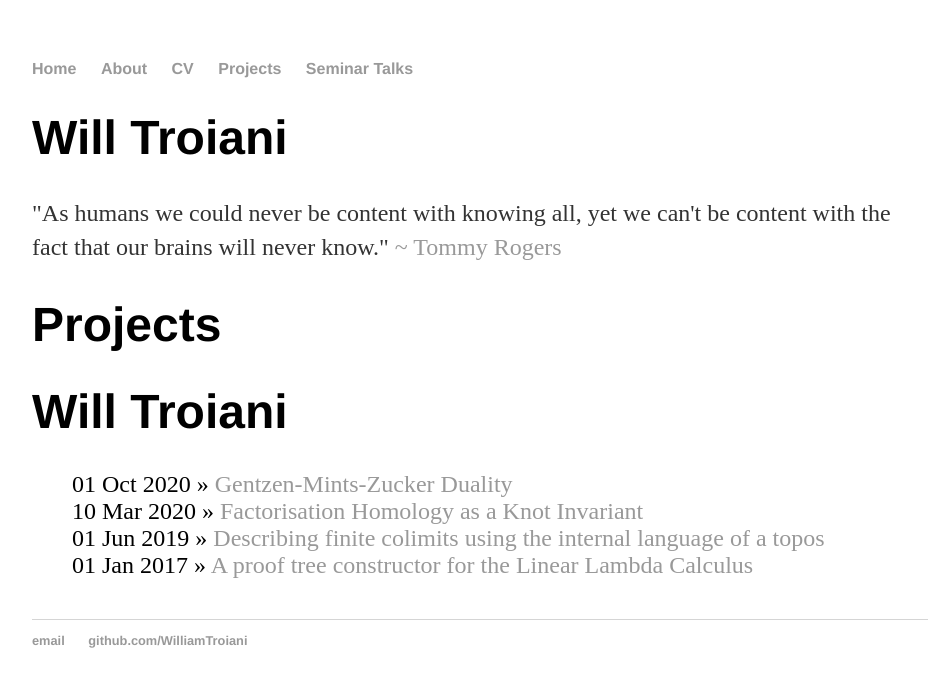
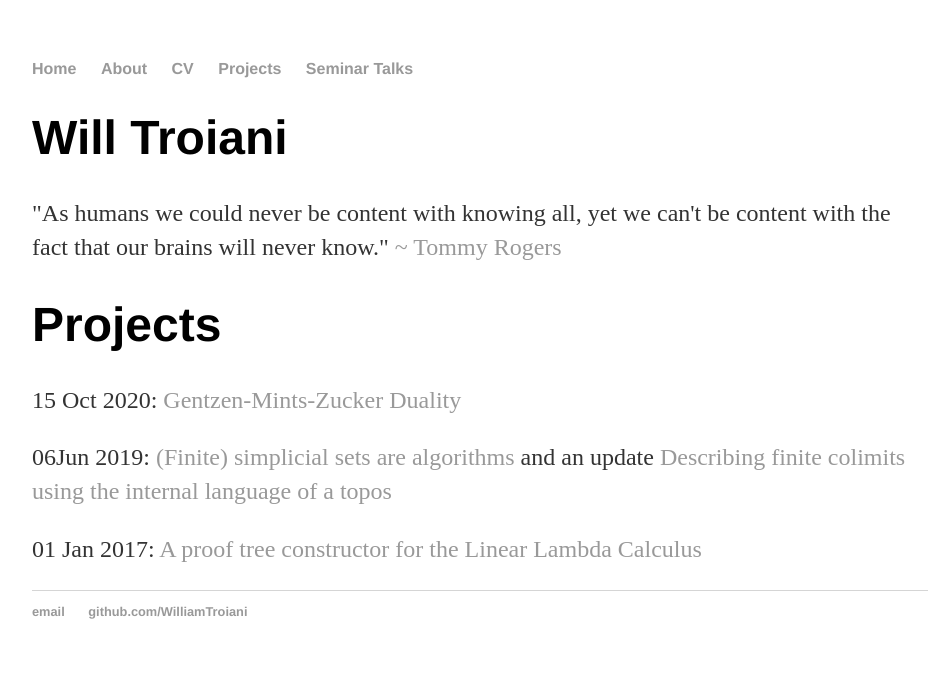
Before and after one commit to WilliamTroiani/WilliamTroiani.github.io, a Jekyll site: the page built from index.html, in a window 1280 px wide. Shown: the top 687 px of the page, without its empty margins (160-1096 px from the left). Built offline with Jekyll 4.4.1, drawn with Linux system fonts in a browser that asks for light colours.

Commit message:
index further updates

```diff
--- a/index.html
+++ b/index.html
@@ -7,10 +7,6 @@ title: Will Troiani
 	<p>"As humans we could never be content with knowing all, yet we can't be content with the fact that our brains will never know."<a href="https://www.youtube.com/watch?v=OwK4MKYxbZE"> ~ Tommy Rogers</a></p>
 </div><!-- /.blurb -->
 <h1>Projects</h1>
-<h1>{{ page.title }}</h1>
-	<ul class="posts">
-
-	  {% for post in site.posts %}
-	    <li><span>{{ post.date | date_to_string }}</span> » <a href="{{ post.url }}" title="{{ post.title }}">{{ post.title }}</a></li>
-	  {% endfor %}
-	</ul>
+<p>15 Oct 2020: <a href="https://arxiv.org/abs/2008.10131">Gentzen-Mints-Zucker Duality</a></p>
+<p>06Jun 2019: <a href="http://williamtroiani.github.io/pdfs/FiniteSimplicialSetsAsAlgs.pdf">(Finite) simplicial sets are algorithms</a> and an update <a href="https://williamtroiani.github.io/FiniteSimplicialSetsAsAlgs.pdf">Describing finite colimits using the internal language of a topos</a></p>
+<p>01 Jan 2017: <a href="https://github.com/WilliamTroiani/linearlambdacalculus/tree/master/Working%20code">A proof tree constructor for the Linear Lambda Calculus</a></p>
```
